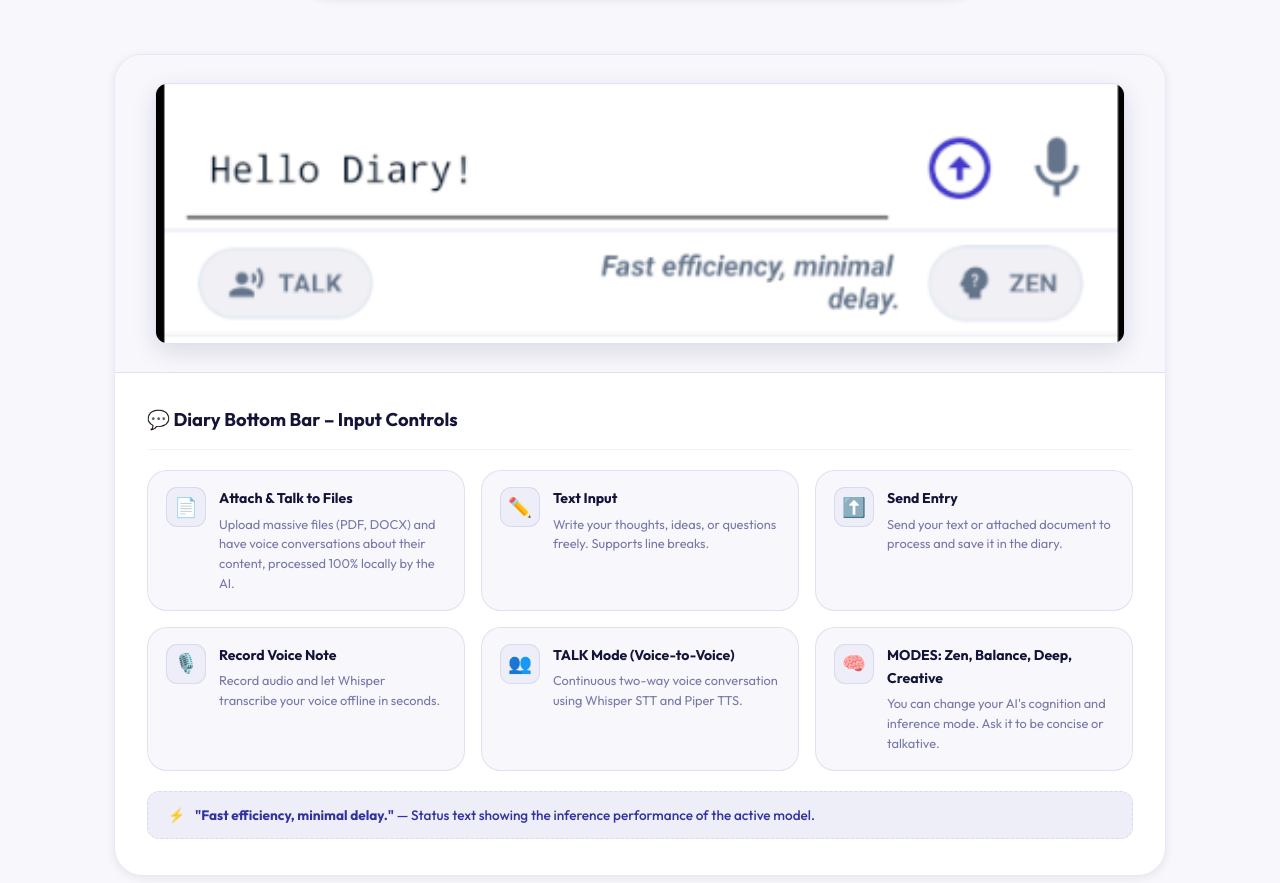
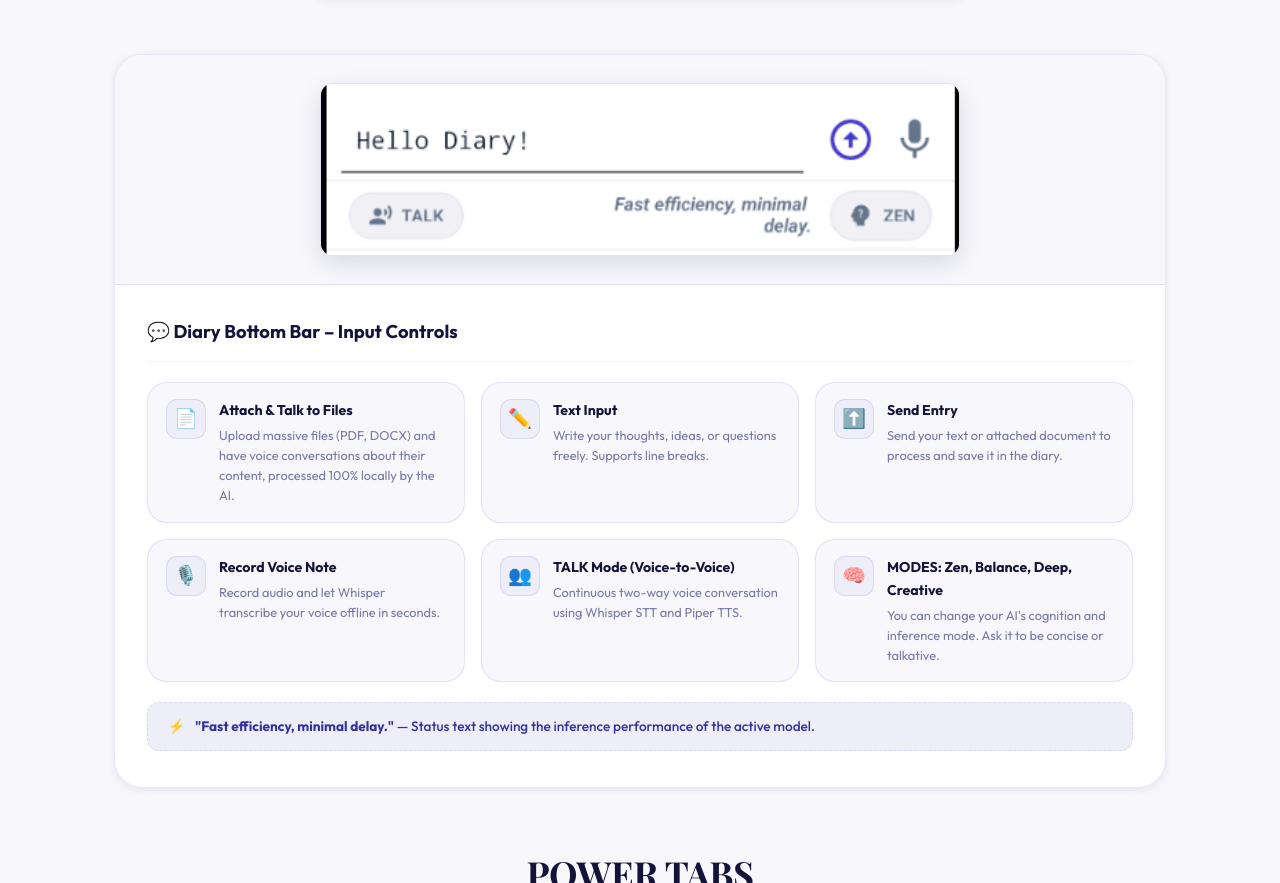
Before and after one commit to christeck9/AI-Diary, a plain HTML site: page index.html in a window 1280 px wide. Shown: the part 5052-5935 px from the top of the page. Drawn offline with nearby package versions, Linux system fonts and the light colour scheme.

Commit message:
Resize bottom bar mockup image to 66% width (1/3 smaller)

```diff
--- a/index.html
+++ b/index.html
@@ -1690,12 +1690,12 @@
 
       <!-- Diary Bottom Bar -->
       <div class="bottombar-card">
-        <div class="interface-img-wrap" style="padding: 28px 40px;">
+        <div class="interface-img-wrap" style="padding: 28px 40px; display: flex; justify-content: center;">
           <img src="images/en/bottom_bar.png" alt="Diary Bottom Bar - Input Controls" class="en" loading="lazy"
-            style="max-width: 100%; height: auto; border-radius: var(--radius-sm); box-shadow: 0 8px 24px rgba(20, 20, 58, 0.12); border: 1px solid var(--border);">
+            style="max-width: 66%; height: auto; border-radius: var(--radius-sm); box-shadow: 0 8px 24px rgba(20, 20, 58, 0.12); border: 1px solid var(--border);">
           <img src="images/es/bottom_bar.png" alt="Barra Inferior del Diario - Controles de Entrada" class="es"
             loading="lazy"
-            style="max-width: 100%; height: auto; border-radius: var(--radius-sm); box-shadow: 0 8px 24px rgba(20, 20, 58, 0.12); border: 1px solid var(--border);">
+            style="max-width: 66%; height: auto; border-radius: var(--radius-sm); box-shadow: 0 8px 24px rgba(20, 20, 58, 0.12); border: 1px solid var(--border);">
         </div>
         <div class="bottombar-body">
           <h3 class="es">💬 Barra Inferior del Diario – Controles de Entrada</h3>
```
